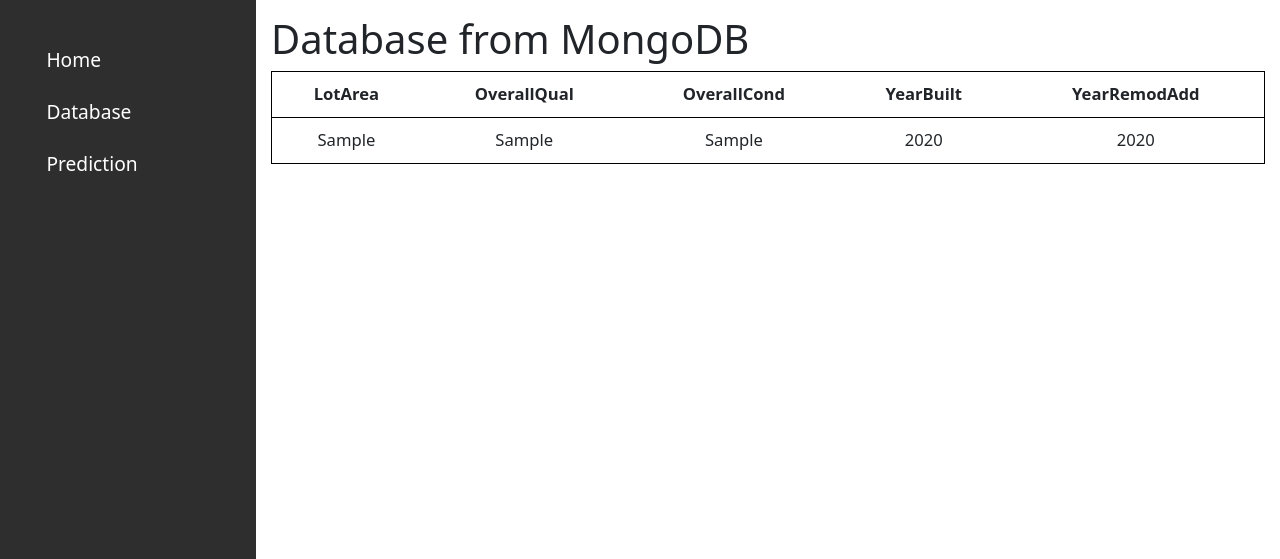
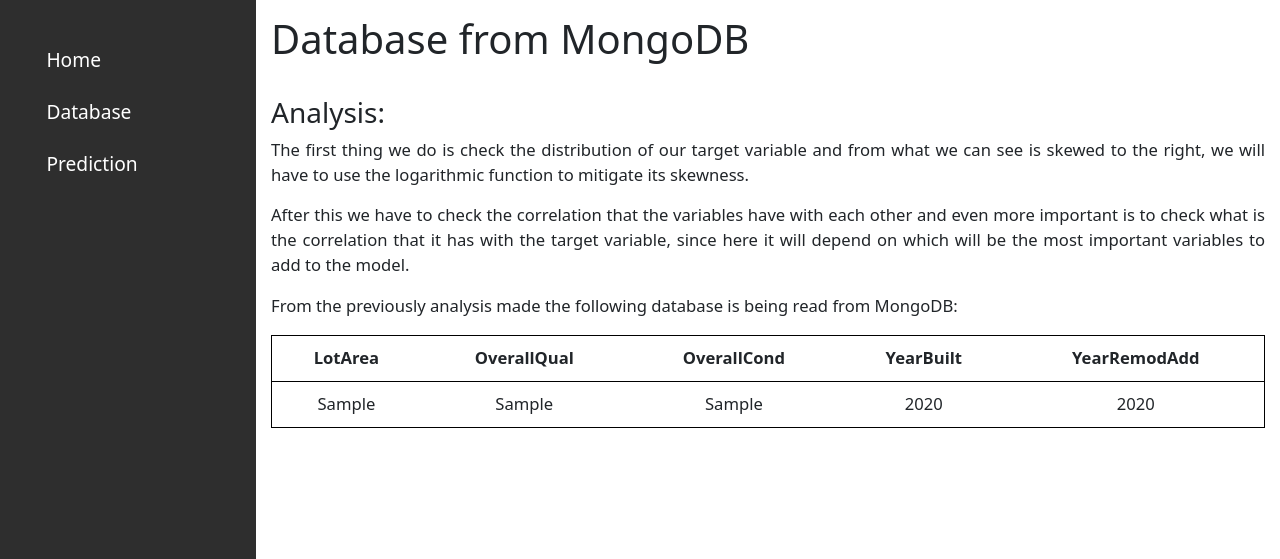
Before and after one commit to harg74/test_collab, a Flask app: page /database in a window 1280 px wide. Shown: the part 88-647 px from the top of the page. Run offline with Flask 2, Linux system fonts and the light colour scheme; a database or web service that is not in the repository returns one stand-in record (values such as "Sample title"); parts of the project's set-up code (start-up, migrations or seed data) failed here and were passed over.

Commit message:
Add files via upload

```diff
--- a/templates/database.html
+++ b/templates/database.html
@@ -3,6 +3,17 @@
 
   <div class="main">
     <h1>Database from MongoDB</h1>
+    <br>
+    <h3>Analysis:</h3>
+    <p>
+      The first thing we do is check the distribution of our target variable and from what we can see is skewed to the right, we will have to use the logarithmic function to mitigate its skewness.
+    </p>
+    <p>
+      After this we have to check the correlation that the variables have with each other and even more important is to check what is the correlation that it has with the target variable, since here it will depend on which will be the most important variables to add to the model.
+    </p>
+    <p>
+      From the previously analysis made the following database is being read from MongoDB:
+    </p>
     <table class="roundedCorners table">
       <tr>
         <th>LotArea</th>
--- a/templates/nav.html
+++ b/templates/nav.html
@@ -16,12 +16,12 @@
         <h1>Machine Learning Model: House Pricing</h1>
     </div>
 
-    <aside class="sidebar menu">
+    <div class="sidebar menu">
         <ul>
           <li><a href="/">Home</a></li>
           <li><a href="/database">Database</a></li>
           <li><a href="/show_model">Prediction</a></li>
         </ul>
-    </aside>
+    </div>
 </body>
 </html>
```
Also changed, not shown: requirements.txt (+9 -3 lines), 1 other file.
